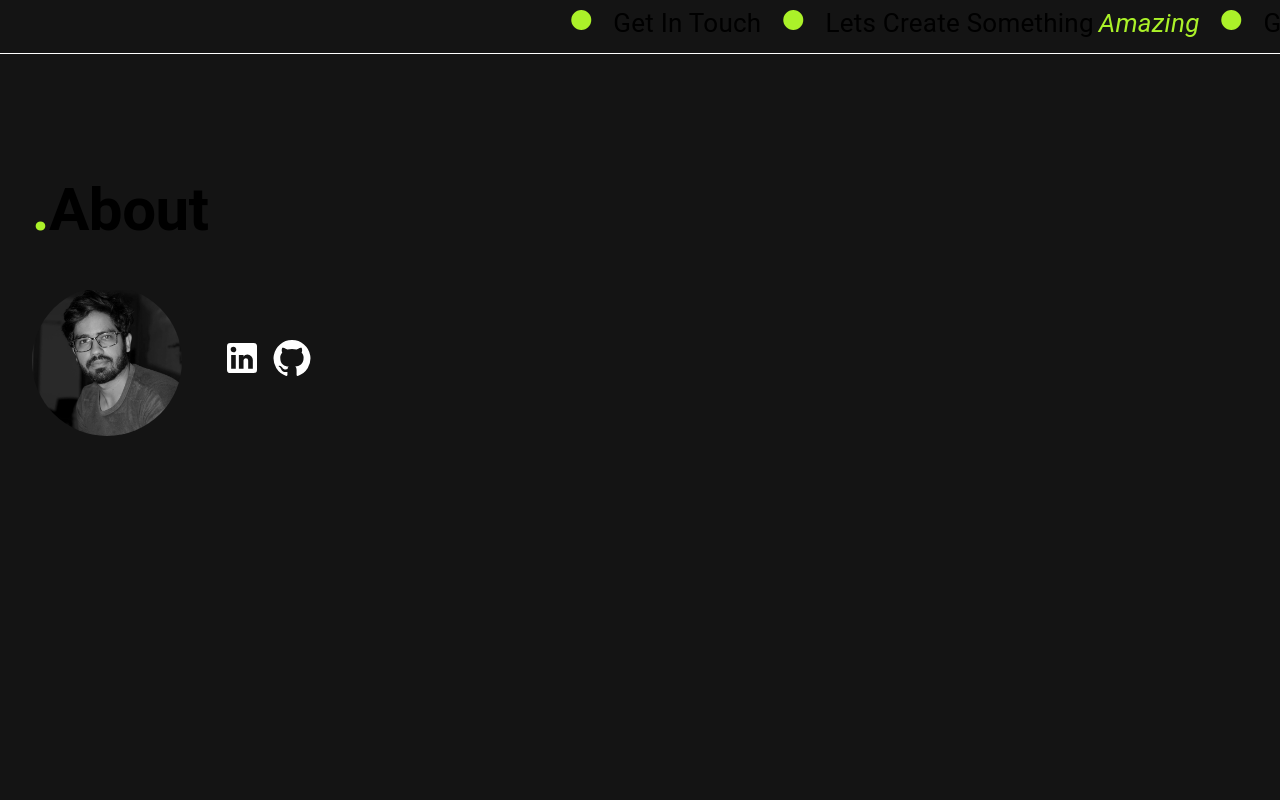
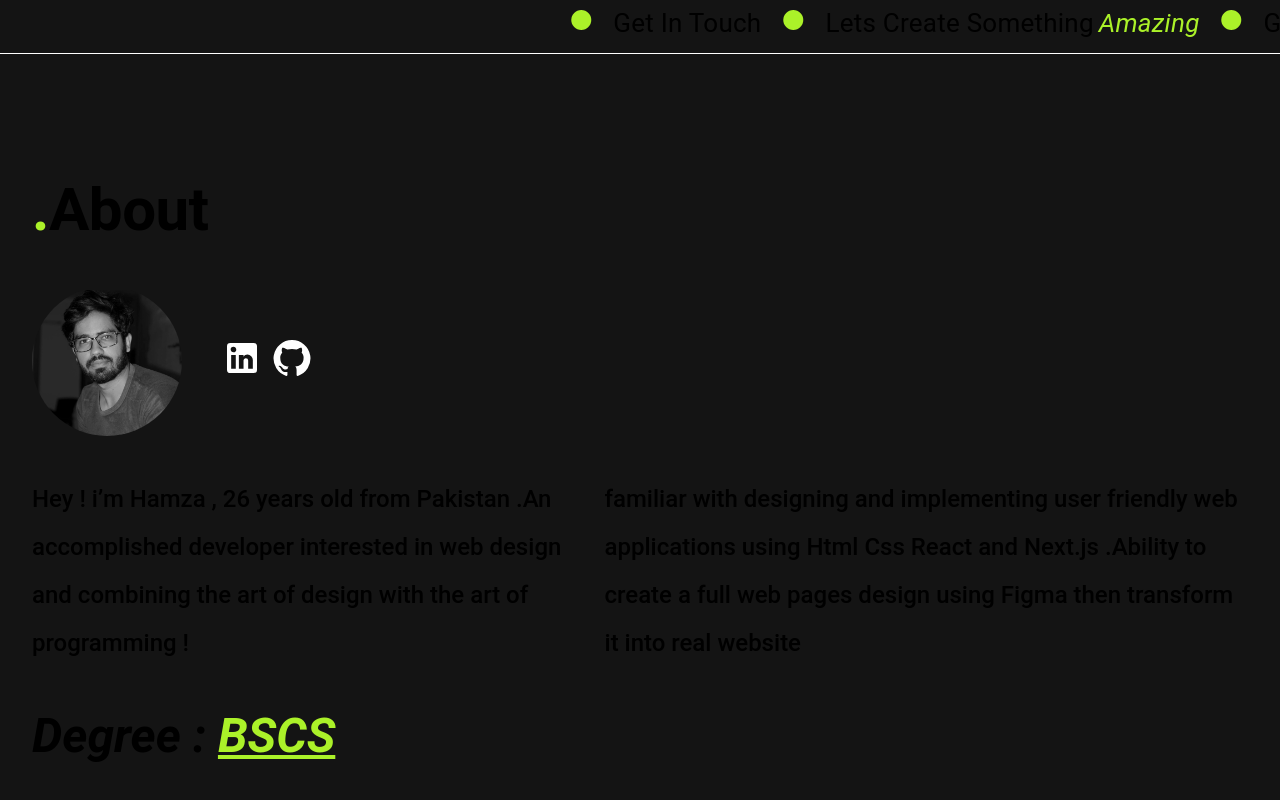
Before and after one commit to hamzaazkar/portfolio, a React (Vite) app: page /#/ in a window 1280 px wide. Shown: the part 859-1659 px from the top of the page. Before the commit the page ends 1471 px from the top, so only its background shows below. Built offline with nearby package versions, Linux system fonts and the light colour scheme.

Commit message:
Complete about Section

```diff
--- a/src/components/about/About.tsx
+++ b/src/components/about/About.tsx
@@ -60,6 +60,41 @@ export const About = () => {
 				</Stack>
 
 			</Stack>
+
+			<Stack
+				direction={{ xs: 'column', sm: 'row' }}
+				columnGap='40px'
+				marginTop='40px'
+				marginBottom='40px'
+				alignItems='center'
+			>
+				<Typography
+					variant='h5'
+					fontWeight='500'
+					lineHeight={2}
+				>
+					Hey ! i’m Hamza , 26 years old from Pakistan .An accomplished developer interested in web design and combining the art of design with the art of programming !
+				</Typography>
+
+				<Typography
+					variant='h5'
+					fontWeight='500'
+					lineHeight={2}
+				>
+					familiar with designing and implementing user friendly web applications using Html Css React and Next.js .Ability to create a full web pages design using Figma then transform it into real website
+				</Typography>
+			</Stack>
+
+			<Typography
+				variant='h3'
+				fontWeight='700'
+				noWrap
+				fontStyle='italic'
+				marginTop={2}
+			>
+				Degree :{' '}
+				<span style={{ textDecoration: 'underline', color: '#abf129' }}>BSCS</span>
+			</Typography>
 		</Container>
 	);
 };
```
